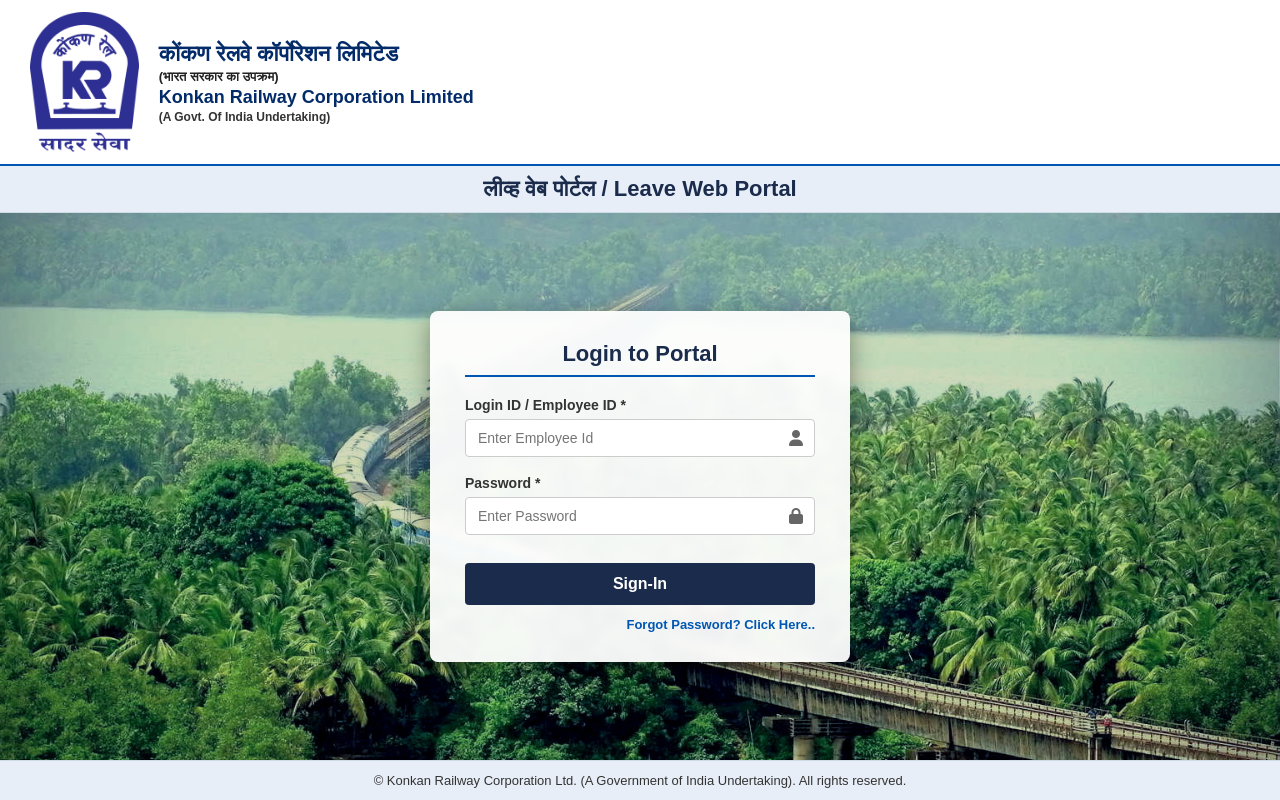
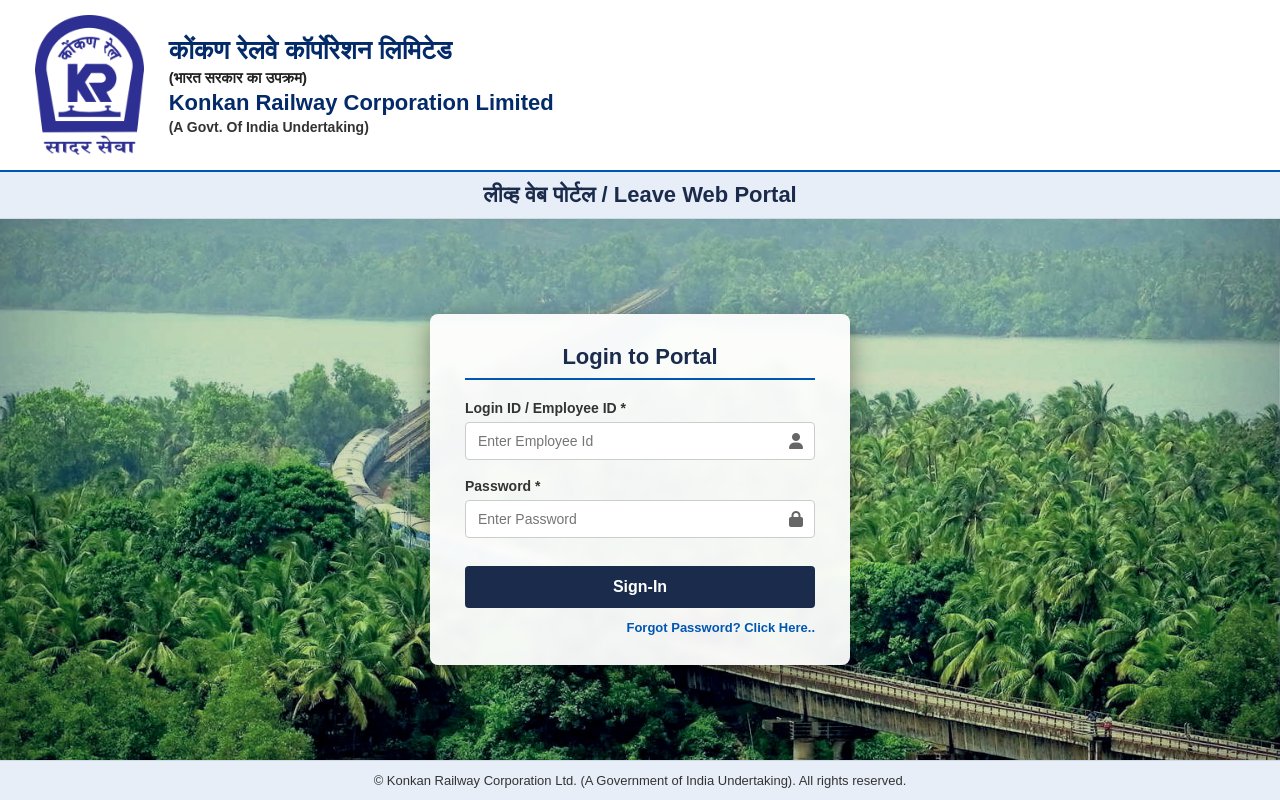
Before and after one commit to RohanDamodar/S-T_KRCL_leave_portal, a Flask app: page / in a window 1280 px wide. Run offline with Flask 3, Linux system fonts and the light colour scheme; some libraries are stand-ins or nearby versions.

Commit message:
Update login.html

```diff
--- a/templates/login.html
+++ b/templates/login.html
@@ -9,24 +9,34 @@
         * { box-sizing: border-box; margin: 0; padding: 0; font-family: Arial, Helvetica, sans-serif; }
         body { background-color: #f4f6f9; display: flex; flex-direction: column; min-height: 100vh; }
 
-        /* Header Bar */
-        .krcl-header { background-color: #ffffff; padding: 12px 30px; display: flex; align-items: center; border-bottom: 2px solid #0056b3; box-shadow: 0 2px 5px rgba(0,0,0,0.1); }
-        .logo-section { display: flex; align-items: center; gap: 20px; }
-        .krcl-logo-img { height: 140px; width: auto; object-fit: contain; }
+        .krcl-header {
+            background-color: #ffffff;
+            padding: 15px 35px;
+            display: flex;
+            align-items: center;
+            border-bottom: 2px solid #0056b3;
+            box-shadow: 0 2px 5px rgba(0,0,0,0.1);
+        }
+        .logo-section { display: flex; align-items: center; gap: 25px; }
 
-        .company-title h2 { font-size: 22px; color: #032B69; font-weight: 900; margin-bottom: 2px; }
-        .company-title h4 { font-size: 13px; color: #222; font-weight: bold; margin-bottom: 2px; }
-        .company-title h3 { font-size: 18px; color: #032B69; font-weight: 800; margin-bottom: 2px; }
-        .company-title p { font-size: 12px; color: #333; font-weight: bold; }
+        .krcl-logo-img {
+            height: 140px;
+            width: auto;
+            object-fit: contain;
+        }
+
+        .company-title h2 { font-size: 26px; color: #032B69; font-weight: 900; margin-bottom: 3px; }
+        .company-title h4 { font-size: 15px; color: #222; font-weight: bold; margin-bottom: 3px; }
+        .company-title h3 { font-size: 22px; color: #032B69; font-weight: 800; margin-bottom: 3px; }
+        .company-title p { font-size: 14px; color: #333; font-weight: bold; }
 
         .portal-strip { background-color: #e8eef7; text-align: center; padding: 10px; border-bottom: 1px solid #d0dbe8; }
         .portal-strip h1 { font-size: 22px; color: #1a2b4c; font-weight: bold; }
 
-        /* Local Static Background Image */
         .main-content {
             flex: 1;
             background: linear-gradient(rgba(0, 0, 0, 0.15), rgba(0, 0, 0, 0.15)),
-                        url('/static/bg.jpg') no-repeat center center;
+                        url("{{ url_for('static', filename='bg.jpg') }}") no-repeat center center;
             background-size: cover;
             display: flex; justify-content: center; align-items: center; padding: 40px 20px;
         }
@@ -43,17 +53,13 @@
         .btn-submit:hover { background-color: #0056b3; }
         .forgot-link { display: block; text-align: right; margin-top: 12px; font-size: 13px; color: #0056b3; font-weight: bold; cursor: pointer; }
         .krcl-footer { background-color: #e8eef7; text-align: center; padding: 12px; font-size: 13px; color: #333; border-top: 1px solid #d0dbe8; }
-
-        .modal { display: none; position: fixed; z-index: 10; left: 0; top: 0; width: 100%; height: 100%; background-color: rgba(0,0,0,0.5); justify-content: center; align-items: center; }
-        .modal-content { background: white; padding: 25px; border-radius: 8px; width: 350px; position: relative; }
-        .close-btn { position: absolute; right: 15px; top: 10px; font-size: 20px; cursor: pointer; }
     </style>
 </head>
 <body>
 
     <header class="krcl-header">
         <div class="logo-section">
-            <img src="/static/logo.png" alt="Konkan Railway Logo" class="krcl-logo-img">
+            <img src="{{ url_for('static', filename='logo.png') }}" alt="Konkan Railway Logo" class="krcl-logo-img">
             <div class="company-title">
                 <h2>कोंकण रेलवे कॉर्पोरेशन लिमिटेड</h2>
                 <h4>(भारत सरकार का उपक्रम)</h4>
@@ -86,28 +92,10 @@
                     </div>
                 </div>
                 <button type="submit" class="btn-submit">Sign-In</button>
-                <a class="forgot-link" onclick="openForgotModal()">Forgot Password? Click Here..</a>
+                <a class="forgot-link" onclick="alert('पासवर्ड रिसेट करण्यासाठी कृपया आपल्या S&T Admin शी संपर्क साधा.');">Forgot Password? Click Here..</a>
             </form>
         </div>
     </main>
-
-    <div id="forgotModal" class="modal">
-        <div class="modal-content">
-            <span class="close-btn" onclick="closeForgotModal()">&times;</span>
-            <h3 style="margin-bottom: 15px; color: #1a2b4c;">Get Password via Text SMS</h3>
-            <form method="POST" action="/forgot_password">
-                <div class="form-group">
-                    <label>User ID / Employee ID</label>
-                    <input type="text" name="user_id" placeholder="Enter User ID" required style="width:100%; padding:8px; margin-top:5px;">
-                </div>
-                <div class="form-group">
-                    <label>Registered Mobile No</label>
-                    <input type="tel" name="mobile_no" placeholder="Enter 10 digit Mobile No" pattern="[0-9]{10}" required style="width:100%; padding:8px; margin-top:5px;">
-                </div>
-                <button type="submit" class="btn-submit">Send Password via Text SMS</button>
-            </form>
-        </div>
-    </div>
 
     <footer class="krcl-footer">
         © Konkan Railway Corporation Ltd. (A Government of India Undertaking). All rights reserved.
@@ -127,8 +115,6 @@
                 pwdIcon.classList.add('fa-lock');
             }
         }
-        function openForgotModal() { document.getElementById('forgotModal').style.display = 'flex'; }
-        function closeForgotModal() { document.getElementById('forgotModal').style.display = 'none'; }
     </script>
 </body>
 </html>
```
